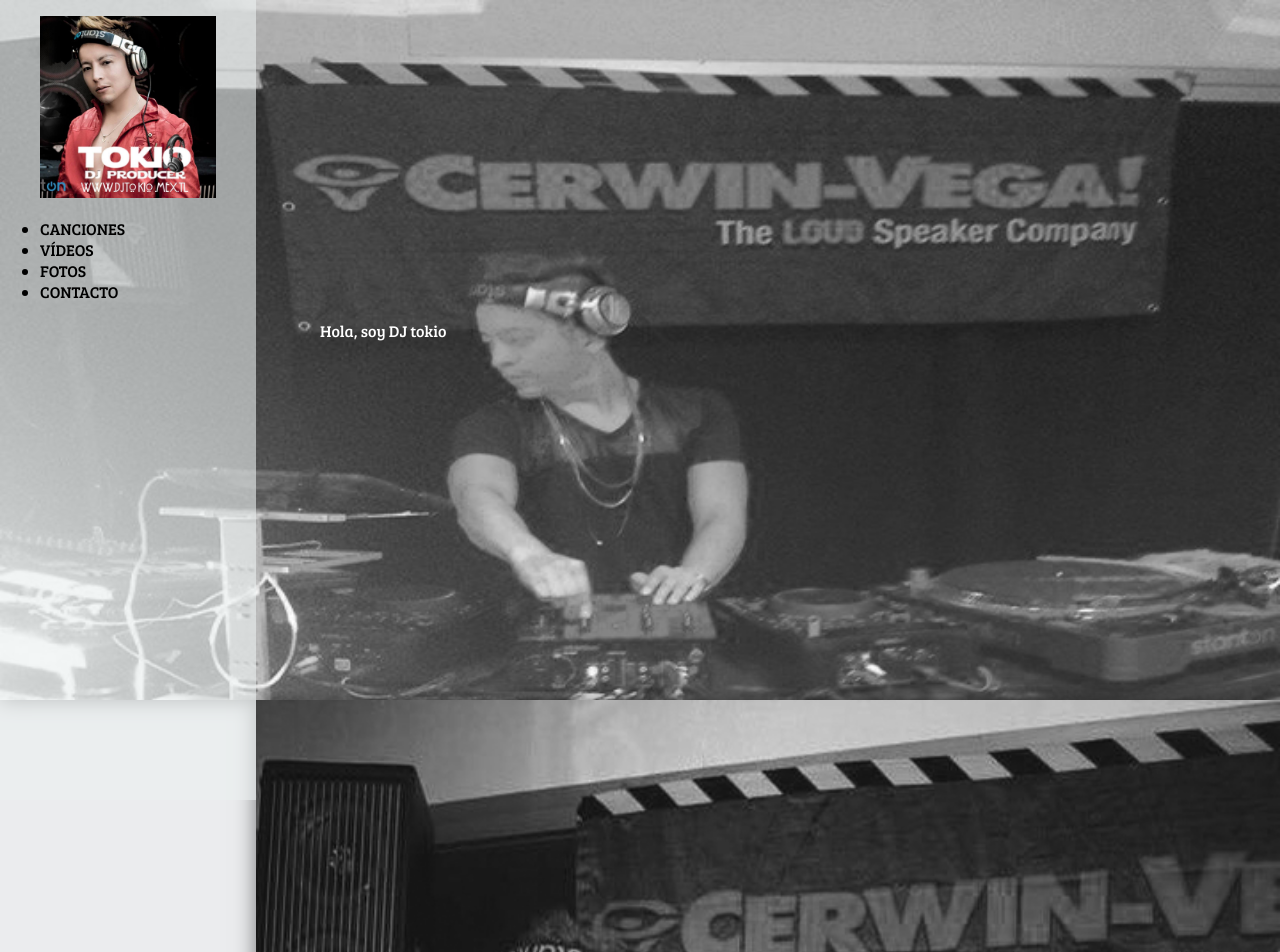
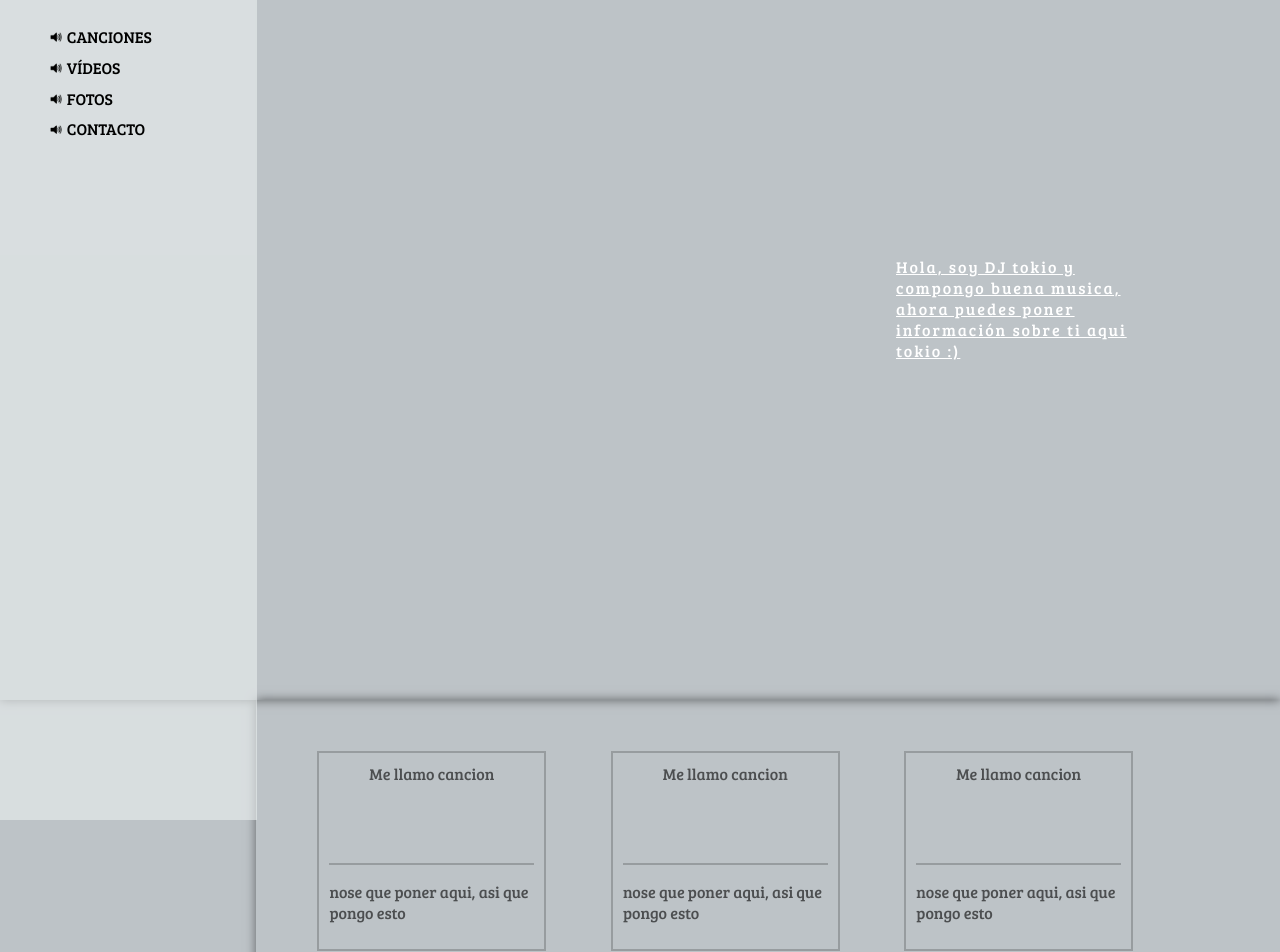
Before and after one commit to DjTokio/djtokipage, a PHP site: page / in a window 1280 px wide. Shown: the top 952 px of the page. Run offline with PHP 8.4, Linux system fonts and the light colour scheme; data that the repository does not hold is empty; some libraries are stand-ins or nearby versions.

Commit message:
Se agregan varias funciones y conexión a base de datos

```diff
--- /dev/null
+++ b/connection/connection.php
@@ -0,0 +1,19 @@
+<?php
+
+$host="localhost";
+$username="root";
+$password="izkanall45";
+$database="tokiodjbd";
+
+$connect=@mysql_connect($host, $username, $password);
+$dbselect=@mysql_select_db($database);
+$acentosandtildes=@mysql_query("SET NAMES 'UTF-8'");
+
+if (!$connect) {
+	echo "<script type='text/javascript'>
+	console.log('Error  en la conexion');</script>";
+}
+if (!$dbselect) {
+	echo "<script type='text/javascript'>
+	console.log('Error  en la conexion a la bd');</script>";
+}
--- /dev/null
+++ b/connection/index.php
@@ -0,0 +1,2 @@
+<?php
+header('Location: ../');
--- /dev/null
+++ b/contenido/content/inicio/inicio.php
@@ -0,0 +1,15 @@
+
+<article  class="cname">
+	<div>Me llamo cancion</div>
+	<p>nose que poner aqui, asi que pongo esto</p>
+</article>
+<article  class="cname">
+	<div>Me llamo cancion</div>
+	<p>nose que poner aqui, asi que pongo esto</p>
+</article>
+<article  class="cname">
+	<div>Me llamo cancion</div>
+	<p>nose que poner aqui, asi que pongo esto</p>
+</article>
+<iframe  src="//www.youtube.com/embed/7mNgIEXXyPc?list=UUCDbEbH_eYY4W5cXnAcEQKw" frameborder="0" allowfullscreen></iframe>
+<iframe src="//www.youtube.com/embed/7mNgIEXXyPc?list=UUCDbEbH_eYY4W5cXnAcEQKw" frameborder="0" allowfullscreen></iframe>
--- /dev/null
+++ b/contenido/editable/logo/logo.php
@@ -0,0 +1,8 @@
+<?php
+
+	$consulta="SELECT * FROM tokio_logo";
+	$querylogo=mysql_query($consulta,$connect);
+
+	if ($logo=mysql_fetch_array($querylogo)) {
+		echo "<img src='sources/images/logo/$logo[LogoURL]' alt='DJTokio' id='inicio'>";
+	}
--- /dev/null
+++ b/contenido/editable/musica/musica.php
@@ -0,0 +1,17 @@
+<?php
+	$consulta="SELECT * FROM tokio_musica ORDER BY Music_ID DESC LIMIT 0, 4 ";
+	$querymusic=mysql_query($consulta,$connect);
+	if ($music=mysql_fetch_array($querymusic)) {
+		echo"
+		<audio controls='' id='audio' preload='auto' tabindex='0' type='audio/mpeg'>
+			<source src='music/$music[MusicURL]' type='audio/mp3'/>
+		Hola, tu navegador no está actualizado y no puede mostrar este contenido.
+		</audio>";
+	}
+		echo "<ul id='playlist'>";
+	while ($music=mysql_fetch_array($querymusic)) {
+		echo "
+		<li class='active'><a href='music/$music[MusicURL]'></a></li>
+		";
+	}
+	echo "</ul>";
--- /dev/null
+++ b/contenido/editable/parallax/parallax.php
@@ -0,0 +1,7 @@
+<?php
+	$consulta="SELECT * FROM tokio_parallax";
+	$queryparallax=mysql_query($consulta,$connect);
+
+	if ($parallax=mysql_fetch_array($queryparallax)) {
+		echo "background: url('sources/images/cabezera/$parallax[ParallaxURL]') 50% 0 no-repeat fixed ;";
+	}
--- a/contenido/musica/musica.php
+++ /dev/null
@@ -1 +0,0 @@
-<span>musica</span>
--- a/css/stylus.css
+++ b/css/stylus.css
@@ -431,7 +431,7 @@ th {
 }
 /* EMPIEZAN ESTILOS PROPIOS */
 body{
-  background: rgba(189, 195, 199,.3);
+  background: rgba(189, 195, 199,1.0);
   width: 100%;
   height: 100%;
   font-family: 'Bree Serif', serif;
@@ -439,28 +439,90 @@ body{
 header{
   background: rgba(236, 240, 241,.6);
   height: 100%;
+  padding: 10px;
   position: fixed;
   top: 0;
-  width: 20%;
+  width: 18.5%;
   z-index: 1111;
 }
 header figure img {
+  border: dashed 3px rgba(0,0,0,1);
+  border-radius: 40%;
+  cursor: pointer;
   width: 100%;
   height: 100%;
 
 }
+header nav ul li{
+  list-style: none;
+  margin:0 0 5% 0;
+}
+header nav ul li{
+  cursor:pointer ;
+}
+header nav ul li img{
+  margin: 0 5px 0 0;
+  width: 6%;
+}
+header audio{
+  opacity: .7;
+  width: 90%;
+}
+header > ul li{
+  list-style: none;
+  display: none;
+}
+
+::-webkit-scrollbar:vertical {
+    background: #000;
+}
+::-moz-scrollbar {
+
+}
+::-ms-scrollbar {
+
+}
+::-o-scrollbar {
+
+}
+
+
+audio:hover, audio:focus, audio:active
+{
+-webkit-box-shadow: 15px 15px 20px rgba(0,0, 0, 0.4);
+-moz-box-shadow: 15px 15px 20px rgba(0,0, 0, 0.4);
+box-shadow: 15px 15px 20px rgba(0,0, 0, 0.4);
+-webkit-transform: scale(1.05);
+-moz-transform: scale(1.05);
+transform: scale(1.05);
+width: 150%;
+}
+audio
+{
+-webkit-transition:all 0.5s linear;
+-moz-transition:all 0.5s linear;
+-o-transition:all 0.5s linear;
+transition:all 0.5s linear;
+-moz-box-shadow: 2px 2px 4px 0px #006773;
+-webkit-box-shadow:  2px 2px 4px 0px #006773;
+box-shadow: 2px 2px 4px 0px #006773;
+-moz-border-radius:7px 7px 7px 7px ;
+-webkit-border-radius:7px 7px 7px 7px ;
+border-radius:7px 7px 7px 7px ;
+}
 section.djtokio{
-  background: url(../sources/images/cabezera/cabezera.jpg) 50% 0 no-repeat fixed;
+
 }
-section#contenedor article{
+/*section#contenedor article{
   background: url(../sources/images/cabezera/cabezera1.jpg) 50% 0 no-repeat fixed;
-}
+}*/
 section.djtokio article{
   color: rgba(255,255,255,1);
-  padding: 25% 0 0 25%;
-
+  letter-spacing: 2px;
+  padding: 20% 0 0 70%;
+  width: 20%;
 }
-section.djtokio,section#contenedor article{
+section.djtokio,section#contenedor{
   margin: 0px auto;
   min-height: 700px;
   position: relative;
@@ -469,12 +531,30 @@ section.djtokio,section#contenedor article{
   -ms-background-size:cover;
   -o=background-size:cover;
   background-size: cover;
-  -webkit-box-shadow:0 0 20px rgba(0,0,0,.5);
-  -moz-box-shadow:0 0 20px rgba(0,0,0,.5);
-  -ms-box-shadow:0 0 20px rgba(0,0,0,.5);
-  -o-box-shadow:0 0 20px rgba(0,0,0,0.5);
-  box-shadow:0 0 20px rgba(0,0,0,.5);
+  -webkit-box-shadow:0 0 10px rgba(0,0,0,.5);
+  -moz-box-shadow:0 0 21px rgba(0,0,0,.5);
+  -ms-box-shadow:0 0 10px rgba(0,0,0,.5);
+  -o-box-shadow:0 0 10px rgba(0,0,0,0.5);
+  box-shadow:0 0 10px rgba(0,0,0,.5);
 }
 section#contenedor{
   margin-left: 20%;
 }
+section#contenedor article.cname{
+  border:solid 2px rgba(0,0,0,.2);
+  color: rgba(0,0,0,.6);
+  display: inline-block;
+  margin: 5% 0 0 6%;
+  padding: 10px;
+  width: 20%;
+}
+section#contenedor article.cname div{
+  border-bottom: solid 2px rgba(0,0,0,.2);
+  text-align: center;
+  height:100px;
+}
+section#contenedor iframe{
+  height: 300px;
+  margin: 6% 0 0 5%;
+  width: 40%;
+}
--- a/index.php
+++ b/index.php
@@ -1,44 +1,53 @@
+<?php
+
+	include 'connection/connection.php';
+
+ ?>
 <!DOCTYPE html>
 <html lang="es">
 <head>
 	<meta charset="UTF-8">
+	<meta name="viewport" content="width=device-width, initial-scale=1.0">
 	<title>DJ Tokio | INICIO</title>
 	<link href='http://fonts.googleapis.com/css?family=Bree+Serif' rel='stylesheet' type='text/css'>
+	<style>
+		section.djtokio{
+			<?php include'contenido/editable/parallax/parallax.php'; ?>
+			}
+	</style>
 	<link rel="stylesheet" href="css/stylus.css" />
 	<script src="//code.jquery.com/jquery-1.11.0.min.js"></script>
 	<script src="//code.jquery.com/jquery-migrate-1.2.1.min.js"></script>
+	<script src="//ajax.googleapis.com/ajax/libs/jquery/2.1.1/jquery.min.js"></script>
 	<script type="text/javascript" src="js/js.js"></script>
 </head>
-<body class="white">
+<body>
 	<header>
 		<figure>
-			<a href=""><img src="sources/images/logo/logo.jpg" alt="DJTokio"></a>
+			<?php include 'contenido/editable/logo/logo.php';?>
 		</figure>
 		<nav>
 			<ul>
-				<li id="musica">CANCIONES</a></li>
-				<li id="videos">VÍDEOS</a></li>
-				<li id="fotos">FOTOS</a></li>
-				<li id="contacto">CONTACTO</a></li>
+				<li id="musica"><img src="sources/images/recursos/audio_icono.png" alt="audio" />CANCIONES</a></li>
+				<li id="videos"><img src="sources/images/recursos/audio_icono.png" alt="audio" />VÍDEOS</a></li>
+				<li id="fotos"><img src="sources/images/recursos/audio_icono.png" alt="audio" />FOTOS</a></li>
+				<li id="contacto"><img src="sources/images/recursos/audio_icono.png" alt="audio" />CONTACTO</a></li>
 			</ul>
 		</nav>
-		<audio src="">
 
-		</audio>
+		<?php include 'contenido/editable/musica/musica.php';?>
+
 	</header>
 	<section class="djtokio" id="djtokiocabezera" data-type="parallax_section" data-speed="10">
 		<article>
-			<span>Hola, soy DJ tokio</span>
+			<span><u>Hola, soy DJ tokio y compongo buena musica, ahora puedes poner información sobre ti aqui tokio :)</u></span>
 		</article>
 	</section>
 	<section id="contenedor">
-		<article>&nbsp;</article>
+		<?php include 'contenido/content/inicio/inicio.php';?>
 	</section>
 	<footer>
 
 	</footer>
-	<script type="text/javascript">
-	Recarga();
-	</script>
 </body>
 </html>
--- a/js/js.js
+++ b/js/js.js
@@ -1,32 +1,70 @@
 $(document).on('ready',function(){
+		ScrollParallax();
+		function ScrollParallax () {
+			$('section[data-type="parallax_section"]').each(function(){
+			var $obj = $(this);
+			$(window).scroll(function(){
+				$window = $(window);
+				var yPos = -($window.scrollTop() / $obj.data('speed'));
+				var coords = '50%'+yPos+'px';
 
+				$obj.css({backgroundPosition:coords});
+			})
+		});
+		};
+		musicplaylist();
+		function musicplaylist () {
+				var audio;
+				var playlist;
+				var tracks;
+				var current;
+				initaudio();
+				function initaudio(){
+					current=0;
+				audio=$('audio');
+				playlist=$('#playlist');
+				tracks=playlist.find('li a');
+				len=tracks.length-1;
+				audio[0].volume=.5;
+				audio[0].autoplay=false;
+				playlist.find('a').click(function(e){
+					e.preventDefault();
+				link=$(this);
+				current=link.parent().index();
+				runaudio(link,audio[0])
+				});
+				audio[0].addEventListener('ended',function(e){
+					current++;
+				if(current>len){
+					current=0;
+				link=playlist.find('a')[0]
+				}else{
+					link=playlist.find('a')[current]
+				}
+				runaudio($(link),audio[0])})}function runaudio(link,player){
+				player.src=link.attr('href');
+				par=link.parent();
+				par.addClass('active').siblings().removeClass('active');
+				audio[0].load();
+				audio[0].play()
+				}
+		}
 	function Recarga(){
 
+			$('#inicio').click(function() {
+				$('#contenedor').load("contenido/content/inicio/inicio.php");
+			});
 			$('#musica').click(function() {
-				$('.djtokio > article').load("contenido/musica/musica.php");
+				$('#contenedor').load("contenido/content/musica/musica.php");
 			});
 			$('#videos').click(function() {
-				$('#contenedor').load("contenido/videos/videos.php");
+				$('#contenedor').load("contenido/content/videos/videos.php");
 			});
 			$('#contacto').click(function() {
-				$('#contenedor').load("contenido/contacto/contacto.php");
+				$('#contenedor').load("contenido/content/contacto/contacto.php");
 			});
 	};
 	return Recarga();
-	function parrallax(){
-		$('section[data-type="parallax_section"]').each(function(){
-			var $bgobj = $(this);
-			$(window).scroll(function(){
-				$window = $(window);
-				var yPos = -($windows.scrollTop() / $bgobj.data('speed'));
-				var coords = '50%'+yPos+'px';
-
-				$bgob.css({backgroundPosition: coords});
-			})
-		})
-
-	};
-	return parrallax();
 
 
 });
```
Also changed, not shown: contenido/content/musica/musica.php (added, +64 -0 lines), sources/images/recursos/Audio_Icono.jpg (added), sources/images/recursos/audio_icono.png (added), 5 other files.
